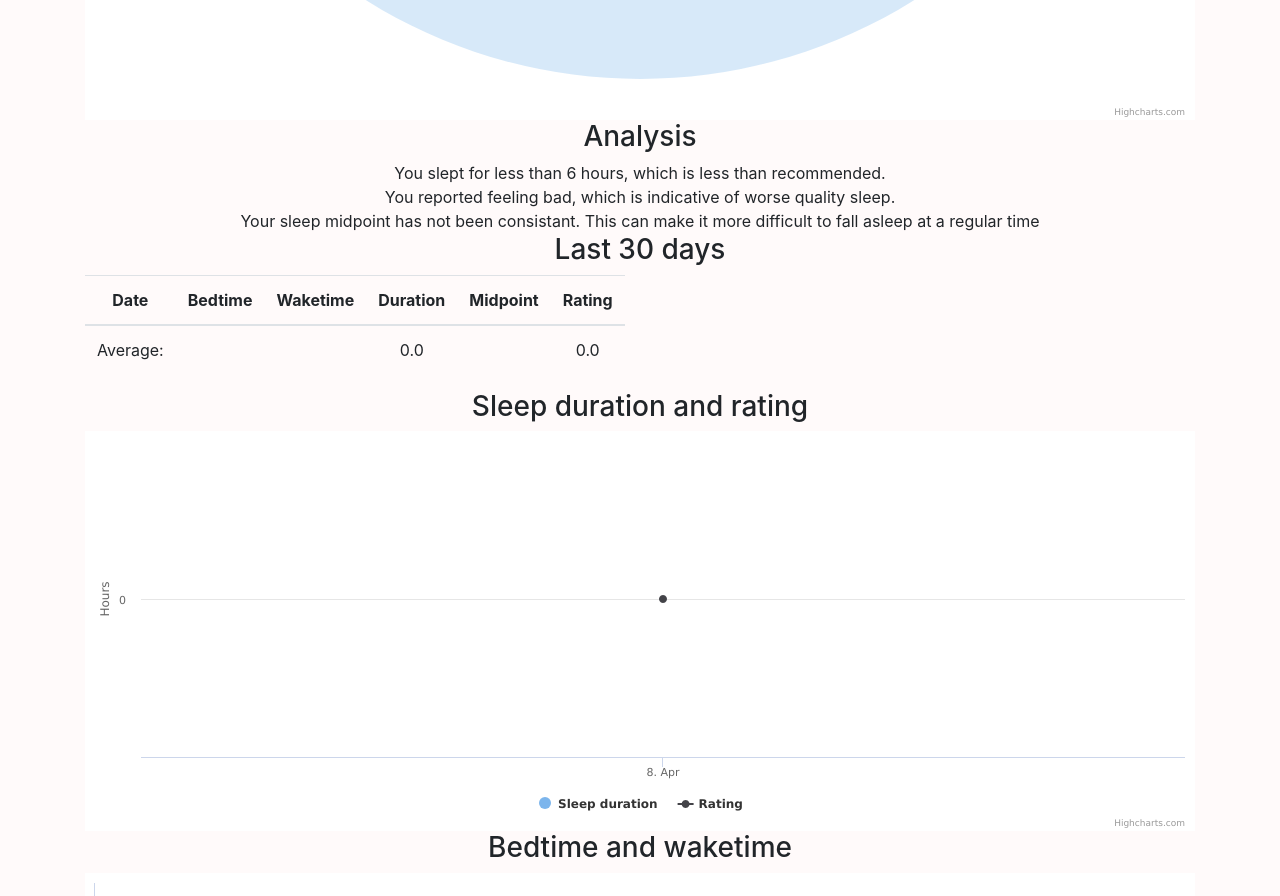
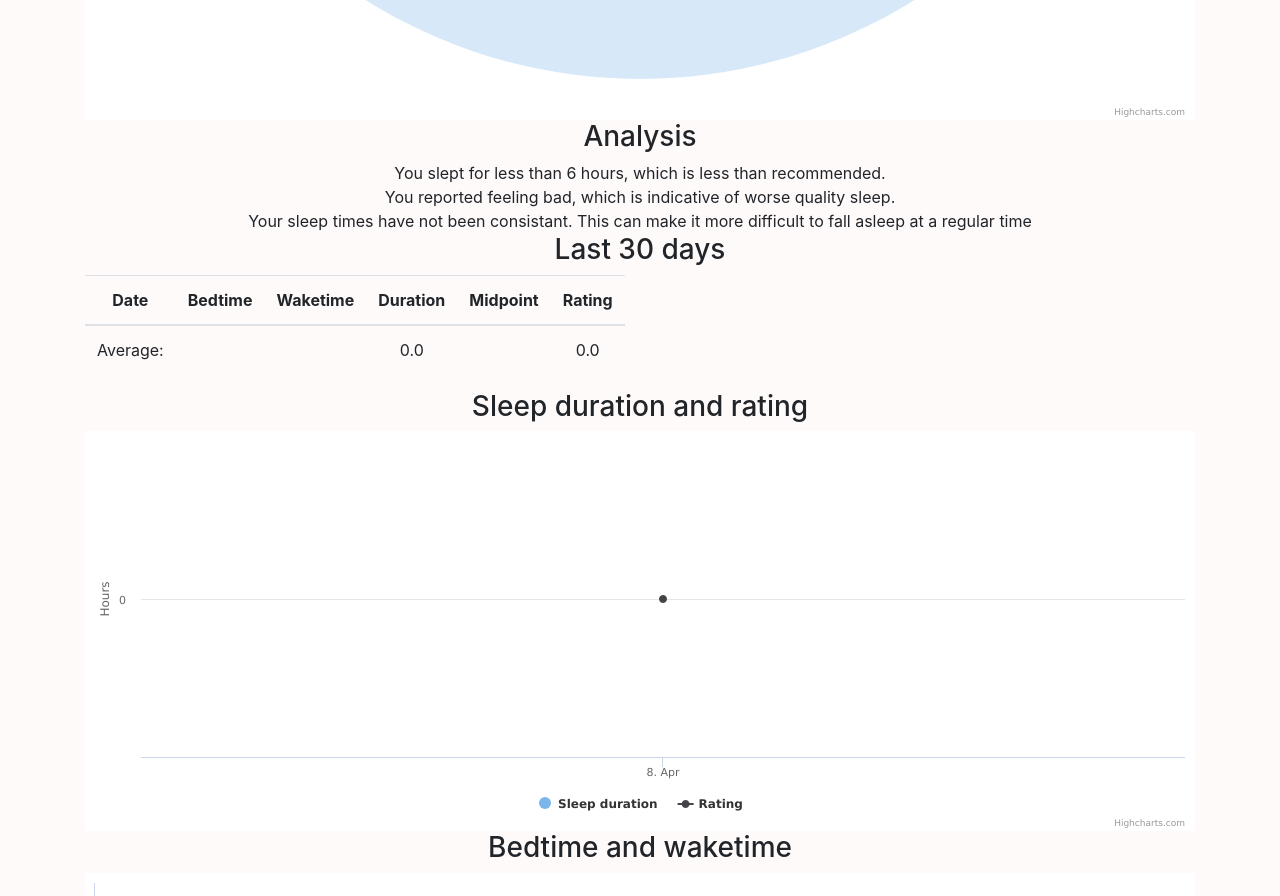
Before and after one commit to goransle/hypnos, a React (Create React App) app: page /history in a window 1280 px wide. Shown: the part 1080-1976 px from the top of the page. Built offline with nearby package versions, Linux system fonts and the light colour scheme.

Commit message:
Better words and consistencyscore

```diff
--- a/src/components/Logging.js
+++ b/src/components/Logging.js
@@ -166,7 +166,7 @@ class Logging extends Component {
           </div>
         </div>
         <div className="form-group">
-          <label htmlFor="">Did you wake up during your sleep without easily falling asleep again?</label>
+          <label htmlFor="">Did you wake up during the night without easily being able to sleep again?</label>
           <br />
           <div className="btn-group" data-toggle="buttons">
             <button
--- a/src/components/SleepScore.js
+++ b/src/components/SleepScore.js
@@ -40,22 +40,22 @@ export default class SleepScore extends Component {
             if (minutes < 0) minutes = - minutes
             console.log(minutes)
 
-            if (Number(minutes) <= 10) {
+            if (Number(minutes) <= 30) {
                 return 100
             }
-            if (Number(minutes) <= 20) {
+            if (Number(minutes) <= 45) {
                 return 85
             }
-            if (Number(minutes) <= 30) {
+            if (Number(minutes) <= 60) {
                 return 75
             }
-            if (Number(minutes) <= 50) {
+            if (Number(minutes) <= 75) {
                 return 50
             }
-            if (Number(minutes) <= 75) {
+            if (Number(minutes) <= 90) {
                 return 40
             }
-            if (Number(minutes) > 75) {
+            if (Number(minutes) > 105) {
                 return 25
             }
             return 10
@@ -75,7 +75,7 @@ export default class SleepScore extends Component {
                     <h3>Analysis</h3>
                     {
                         ([this.durationScores()[0]] > 75 &&
-                            "You slept for at least 7 hours, which is associated with many benefits") ||
+                            "You slept for at least 7 hours, which is great!") ||
                         ([this.durationScores()[0]] <= 50 &&
                             "You slept for less than 6 hours, which is less than recommended.") ||
                         ("Your sleep duration was adequate")
@@ -83,7 +83,7 @@ export default class SleepScore extends Component {
                     <br />
                     {
                         ([this.ratingScores()[0]] > 75 &&
-                            "You reported feeling good, which is indicative of quality sleep.") ||
+                            "You reported feeling good, which is indicative of good quality sleep.") ||
                         ([this.ratingScores()[0]] <= 50 &&
                             "You reported feeling bad, which is indicative of worse quality sleep.") ||
                         ("You reported feeling OK")
@@ -91,9 +91,9 @@ export default class SleepScore extends Component {
                     <br />
                     {
                         ([this.consistencyScores()[0]] > 50 &&
-                            "Your sleep midpoint has been pretty consistant, which means you are maintaining a good circadian rhythm") ||
+                            "Your sleep times have been pretty consistant, which means you are maintaining a good circadian rhythm") ||
                         ([this.consistencyScores()[0]] <= 50 &&
-                            "Your sleep midpoint has not been consistant. This can make it more difficult to fall asleep at a regular time")
+                            "Your sleep times have not been consistant. This can make it more difficult to fall asleep at a regular time")
                     }
                 </div>
             </div >
```
